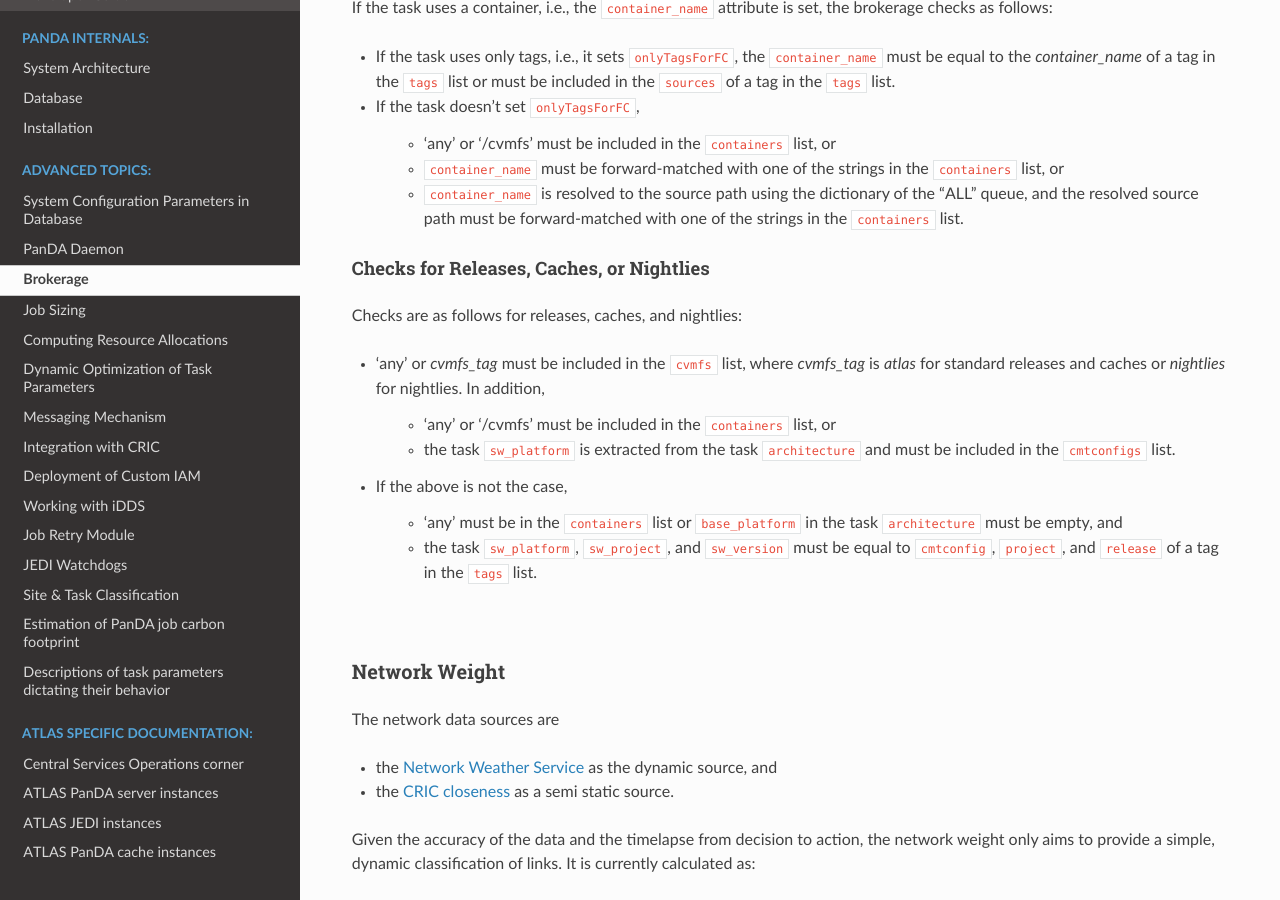
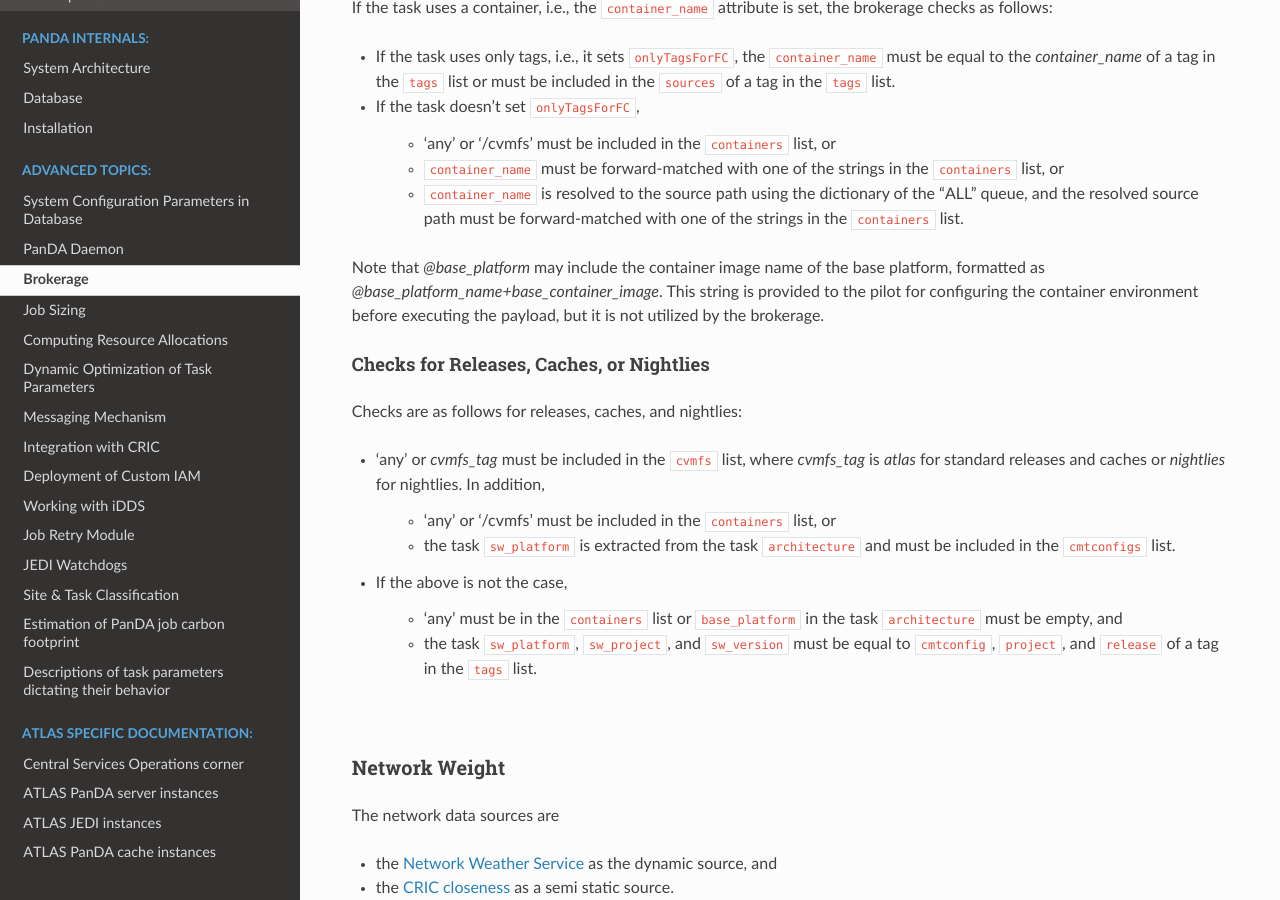
Before and after one commit to PanDAWMS/panda-docs, a Sphinx documentation site: the page built from docs/source/advanced/brokerage.rst, in a window 1280 px wide and 900 px high, scrolled down 6295 px. Built offline with Sphinx 7.4.7 and the Read the Docs theme 2.0.0, drawn with Linux system fonts in a browser that asks for light colours; pages that are not in the unit, such as notebooks, are missing from menus.

Commit message:
Update brokerage.rst

```diff
--- a/docs/source/advanced/brokerage.rst
+++ b/docs/source/advanced/brokerage.rst
@@ -373,6 +373,10 @@ If the task uses a container, i.e., the ``container_name`` attribute is set, the
 
    * ``container_name`` is resolved to the source path using the dictionary of the "ALL" queue, and
      the resolved source path must be forward-matched with one of the strings in the ``containers`` list.
+
+Note that `@base_platform` may include the container image name of the base platform, formatted as
+`@base_platform_name+base_container_image`. This string is provided to the pilot for configuring the
+container environment before executing the payload, but it is not utilized by the brokerage.
 
 Checks for Releases, Caches, or Nightlies
 ^^^^^^^^^^^^^^^^^^^^^^^^^^^^^^^^^^^^^^^^^^^^^^^^
```
